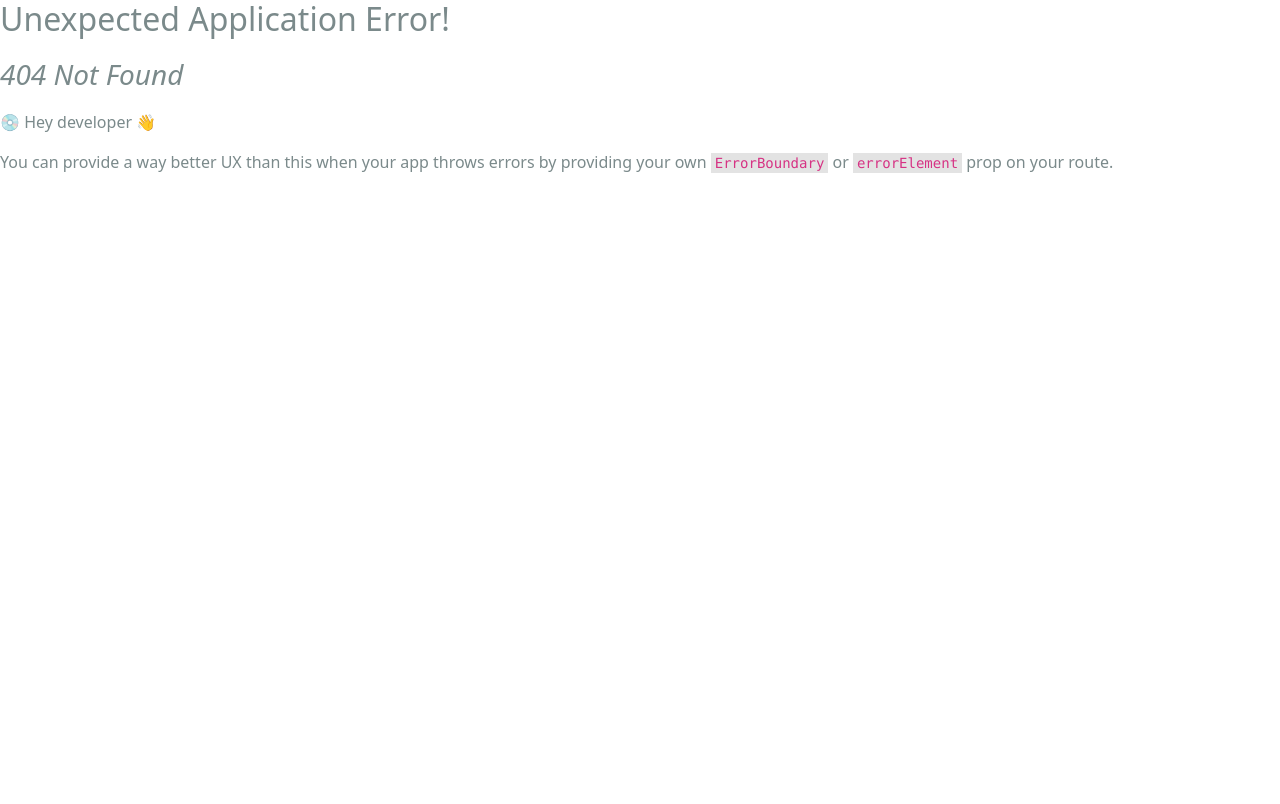
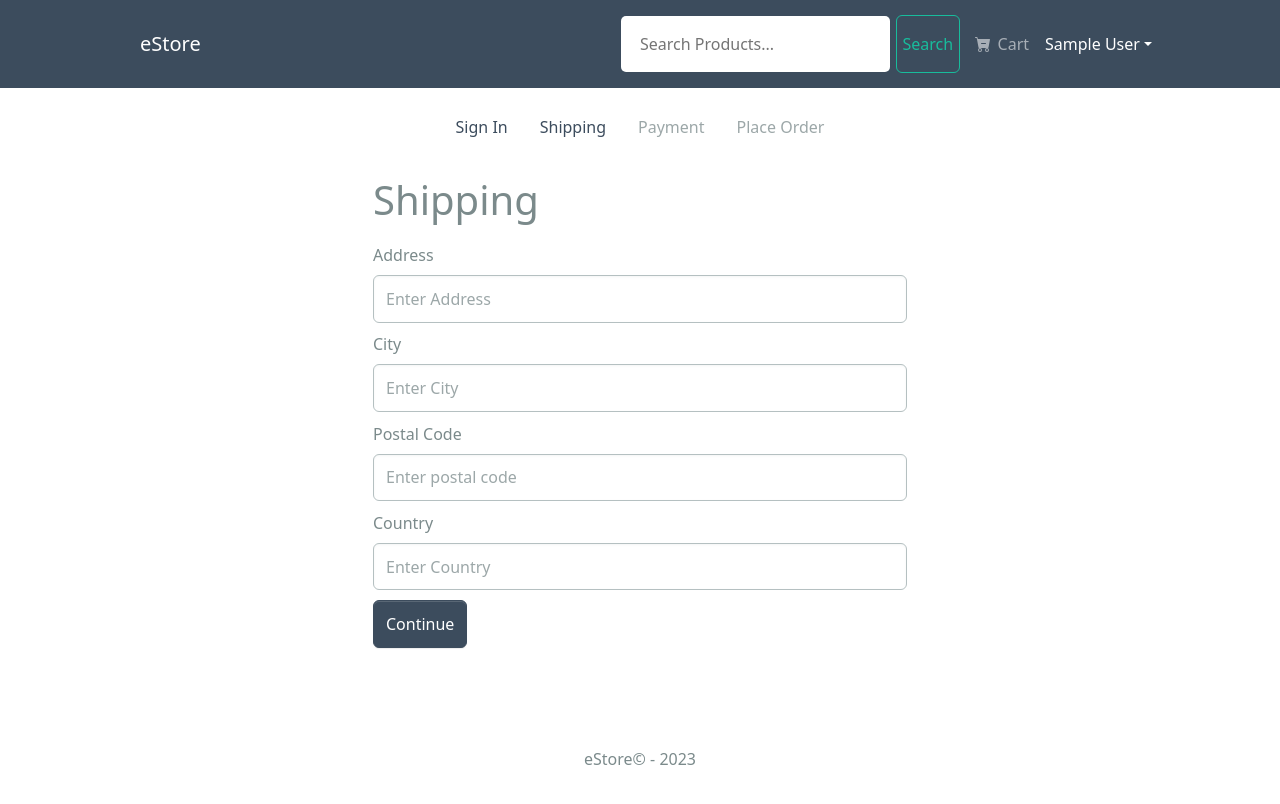
Before and after one commit to diwakardayal/eStore2, a React (Vite) app in the folder frontend/: page /shipping in a window 1280 px wide. Before the commit this address had no page. Built offline with nearby package versions, Linux system fonts and the light colour scheme; sample sign-in values are in the browser's storage.

Commit message:
add shipping page;

```diff
--- /dev/null
+++ b/frontend/src/Screen/ShippingAddress.jsx
@@ -0,0 +1,86 @@
+import { useState } from "react"
+import { Form, Button } from "react-bootstrap"
+import { useDispatch, useSelector } from "react-redux"
+import { useNavigate } from "react-router-dom"
+import FormContainer from "../components/FormContainer"
+import { saveShippingAddress } from "../slices/cartSlice"
+import CheckoutSteps from "../components/CheckoutSteps"
+
+const ShippingAddress = () => {
+	const cart = useSelector(state => state.cart)
+	const { shippingAddress } = cart
+
+	console.log("shipping Address; ", cart)
+
+	const [address, setAddress] = useState(shippingAddress?.address || "")
+	const [city, setCity] = useState(shippingAddress?.city || "")
+	const [postalCode, setPostalCode] = useState(shippingAddress?.postalCode || "")
+	const [country, setCountry] = useState(shippingAddress?.country || "")
+
+	const dispatch = useDispatch()
+	const navigate = useNavigate()
+
+	const submitHandler = async e => {
+		e.preventDefault()
+		dispatch(saveShippingAddress({ address, city, postalCode, country }))
+		navigate("/payment")
+	}
+
+	return (
+		<FormContainer>
+			<CheckoutSteps step1 step2 />
+			<h1>Shipping</h1>
+			<Form onSubmit={submitHandler}>
+				<Form.Group className="my-2" controlId="address">
+					<Form.Label>Address</Form.Label>
+					<Form.Control
+						type="text"
+						placeholder="Enter Address"
+						value={address}
+						required
+						onChange={e => setAddress(e.target.value)}
+					></Form.Control>
+				</Form.Group>
+
+				<Form.Group className="my-2" controlId="city">
+					<Form.Label>City</Form.Label>
+					<Form.Control
+						type="text"
+						placeholder="Enter City"
+						value={city}
+						required
+						onChange={e => setCity(e.target.value)}
+					></Form.Control>
+				</Form.Group>
+
+				<Form.Group className="my-2" controlId="postalCode">
+					<Form.Label>Postal Code </Form.Label>
+					<Form.Control
+						type="text"
+						placeholder="Enter postal code"
+						value={postalCode}
+						required
+						onChange={e => setPostalCode(e.target.value)}
+					></Form.Control>
+				</Form.Group>
+
+				<Form.Group className="my-2" controlId="country">
+					<Form.Label>Country</Form.Label>
+					<Form.Control
+						type="text"
+						placeholder="Enter Country"
+						value={country}
+						required
+						onChange={e => setCountry(e.target.value)}
+					></Form.Control>
+				</Form.Group>
+
+				<Button type="submit" varient="primary">
+					Continue
+				</Button>
+			</Form>
+		</FormContainer>
+	)
+}
+
+export default ShippingAddress
--- /dev/null
+++ b/frontend/src/components/CheckoutSteps.jsx
@@ -0,0 +1,48 @@
+import { Nav } from "react-bootstrap"
+import { LinkContainer } from "react-router-bootstrap"
+
+// eslint-disable-next-line react/prop-types
+const CheckoutSteps = ({ step1, step2, step3, step4 }) => {
+	return (
+		<Nav className="justify-content-center mb-4">
+			<Nav.Item>
+				{step1 ? (
+					<LinkContainer to="/login">
+						<Nav.Link>Sign In</Nav.Link>
+					</LinkContainer>
+				) : (
+					<Nav.Link disabled>Sign In</Nav.Link>
+				)}
+			</Nav.Item>
+			<Nav.Item>
+				{step2 ? (
+					<LinkContainer to="/shipping">
+						<Nav.Link>Shipping</Nav.Link>
+					</LinkContainer>
+				) : (
+					<Nav.Link disabled>Shipping</Nav.Link>
+				)}
+			</Nav.Item>
+			<Nav.Item>
+				{step3 ? (
+					<LinkContainer to="/payment">
+						<Nav.Link>Payment</Nav.Link>
+					</LinkContainer>
+				) : (
+					<Nav.Link disabled>Payment</Nav.Link>
+				)}
+			</Nav.Item>
+			<Nav.Item>
+				{step4 ? (
+					<LinkContainer to="/placeorder">
+						<Nav.Link>Place Order</Nav.Link>
+					</LinkContainer>
+				) : (
+					<Nav.Link disabled>Place Order</Nav.Link>
+				)}
+			</Nav.Item>
+		</Nav>
+	)
+}
+
+export default CheckoutSteps
--- /dev/null
+++ b/frontend/src/components/PrivateRoute.jsx
@@ -0,0 +1,9 @@
+import { Outlet, Navigate } from "react-router-dom"
+import { useSelector } from "react-redux"
+
+const PrivateRoute = () => {
+	const { userInfo } = useSelector(state => state.auth)
+	return userInfo ? <Outlet /> : <Navigate to="/login" replace />
+}
+
+export default PrivateRoute
--- a/frontend/src/main.jsx
+++ b/frontend/src/main.jsx
@@ -9,6 +9,7 @@
 	Route,
 	RouterProvider,
 } from "react-router-dom"
+import PrivateRoute from "./components/PrivateRoute.jsx"
 import HomeScreen from "./Screen/HomeScreen.jsx"
 import { Provider } from "react-redux"
 import store from "./store.js"
@@ -16,6 +17,7 @@
 import CartScreen from "./Screen/CartScreen.jsx"
 import LoginScreen from "./Screen/LoginScreen.jsx"
 import RegisterScreen from "./Screen/RegisterScreen.jsx"
+import ShippingAddress from "./Screen/ShippingAddress.jsx"
 
 const router = createBrowserRouter(
 	createRoutesFromElements(
@@ -25,6 +27,10 @@
 			<Route path="/cart" element={<CartScreen />} />
 			<Route path="/login" element={<LoginScreen />} />
 			<Route path="/register" element={<RegisterScreen />} />
+
+			<Route path="" element={<PrivateRoute />}>
+				<Route path="/shipping" element={<ShippingAddress />} />
+			</Route>
 		</Route>,
 	),
 )
--- a/frontend/src/slices/cartSlice.js
+++ b/frontend/src/slices/cartSlice.js
@@ -3,7 +3,7 @@
 
 const initialState = localStorage.getItem("cart")
 	? JSON.parse(localStorage.getItem("cart"))
-	: { cartItems: [] }
+	: { cartItems: [], shippingAddress: {}, paymentMethod: "paypal" }
 
 const cartSlice = createSlice({
 	name: "cart",
@@ -29,7 +29,11 @@
 			console.log("state.cartItems", action.payload)
 			return updateCart(state)
 		},
+		saveShippingAddress: (state, action) => {
+			state.shippingAddress = action.payload
+			return updateCart(state)
+		},
 	},
 })
-export const { addToCart, removeFromCart } = cartSlice.actions
+export const { addToCart, removeFromCart, saveShippingAddress } = cartSlice.actions
 export default cartSlice.reducer
```
